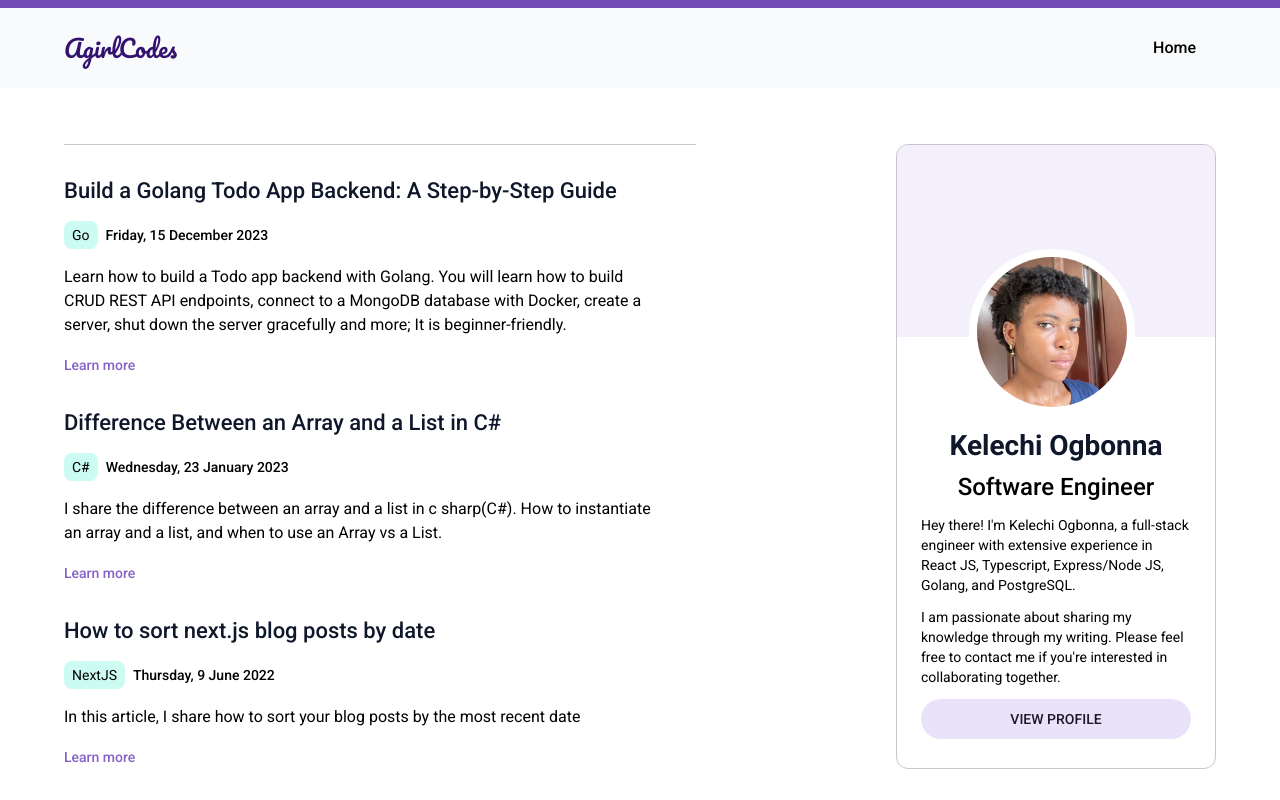
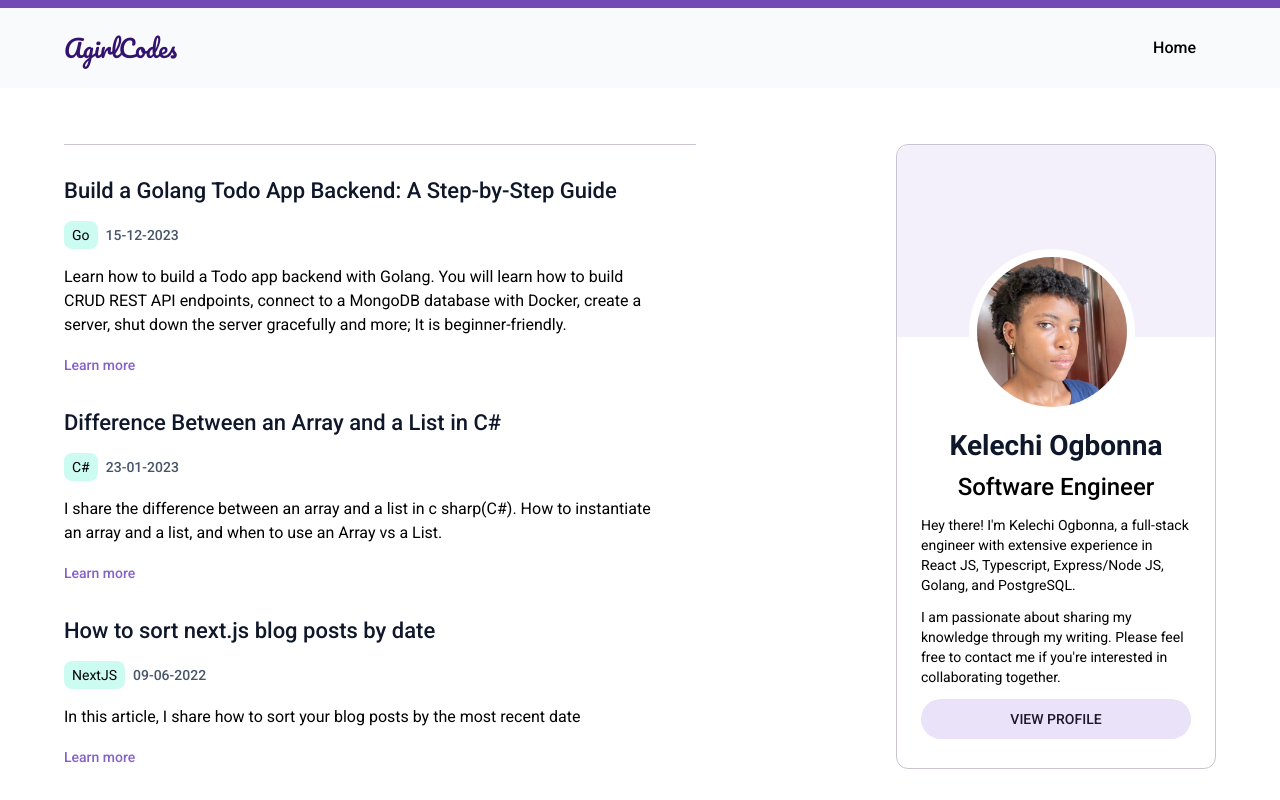
Before and after one commit to Kellswork/agirlcodes.dev, a Next.js app: page / in a window 1280 px wide. Shown: the top 800 px of the page. Built offline with nearby package versions, Linux system fonts and the light colour scheme.

Commit message:
add vercel analytics

```diff
--- a/components/blogPostList.tsx
+++ b/components/blogPostList.tsx
@@ -29,7 +29,7 @@ const BlogPostList = ({posts}:{posts: PostDataProps[]}) => {
       </div> */}
 
       <div className="post-list mt-4">
-        {sortBlogPosts.map((post) => <BlogPostlistCard key={post.id} title={post.frontMatter.title} description={post.frontMatter.description} fullDate={post.frontMatter.fullDate} url={post.id} tags={post.frontMatter.tags}/>)}
+        {sortBlogPosts.map((post) => <BlogPostlistCard key={post.id} title={post.frontMatter.title} description={post.frontMatter.description} date={post.frontMatter.date} url={post.id} tags={post.frontMatter.tags}/>)}
       </div>
     </>
   );
--- a/components/layout.tsx
+++ b/components/layout.tsx
@@ -1,6 +1,7 @@
 import Head from "next/head";
 import React from "react";
 import Script from "next/script";
+import { Analytics } from '@vercel/analytics/react';
 
 interface LayoutProps {
   children: JSX.Element | JSX.Element[];
@@ -62,7 +63,9 @@ export default function Layout({ children, className }: LayoutProps) {
  `}
       </Script>
 
-      <main>{children}</main>
+      <main>{children}
+      <Analytics />
+      </main>
     </div>
   );
 }
--- a/components/molecules/cards.tsx
+++ b/components/molecules/cards.tsx
@@ -9,7 +9,7 @@ interface CardProps {
   title?: string;
   tags?: string | string[];
   date?: string;
-  fullDate: string;
+  fullDate?: string;
   description?: string;
   url?: string;
 }
@@ -18,7 +18,7 @@ export const BlogPostlistCard = ({
   title,
   url,
   description,
-  fullDate,
+  date,
   tags,
 }: CardProps) => (
   <div className="box-border font-roboto max-w-[632px] rounded  py-4 md:max-w-full">
@@ -27,7 +27,7 @@ export const BlogPostlistCard = ({
     </h2>
     <div className="pb-4">
       <FilterChipFilled tags={tags} />
-      <span className="px-2 text-sm font-medium">{fullDate}</span>
+      <span className="px-2 text-sm font-medium text-slate-600">{date}</span>
     </div>
     <div className="max-w-[600px] pb-4 md:max-w-full">{description}</div>
     <Link
--- a/package.json
+++ b/package.json
@@ -9,6 +9,7 @@
   "dependencies": {
     "@types/luxon": "3.3.7",
     "@types/react-syntax-highlighter": "15.5.11",
+    "@vercel/analytics": "1.1.1",
     "gray-matter": "4.0.3",
     "luxon": "3.4.4",
     "next": "latest",
--- a/pages/[id].tsx
+++ b/pages/[id].tsx
@@ -1,4 +1,5 @@
 import Head from "next/head";
+import { Analytics } from "@vercel/analytics/react";
 import { getAllPostIds, getPostData, PostDataProps } from "../utils/util";
 import Navigation from "../components/navigation";
 import BaseLayout from "../components/baseLayout";
@@ -95,9 +96,10 @@ export default function Post({ postData }: Props) {
             </h2>
 
             <article className="">
-
               <div className="markdown-content max-w-[44rem] mx-auto ">
-              <p className="text-sm font-medium text-purple-7">{postData.frontMatter.fullDate}</p>
+                <p className="text-sm font-medium text-purple-7">
+                  Published on {postData.frontMatter.fullDate}
+                </p>
                 <Markdown
                   components={{
                     code(props: SyntaxHighlighterProps) {
@@ -140,6 +142,7 @@ export default function Post({ postData }: Props) {
           </div>
         </BaseLayout>
       </main>
+      <Analytics />
     </div>
   );
 }
```
Also changed, not shown: 1 other file (tests, documents, lock files or other folders).
